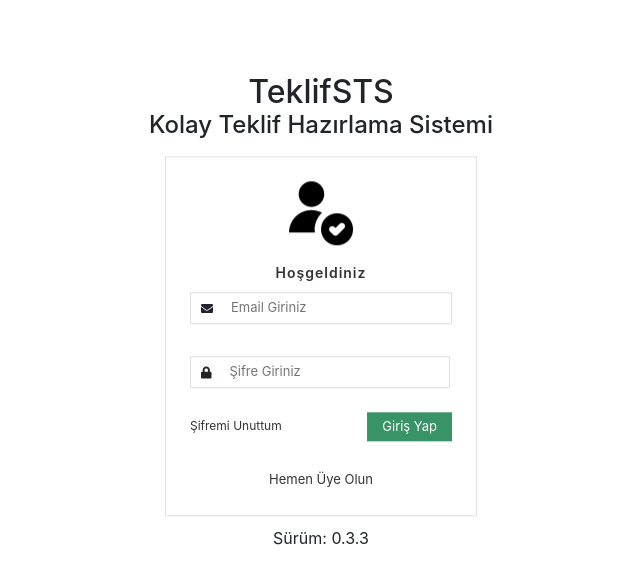
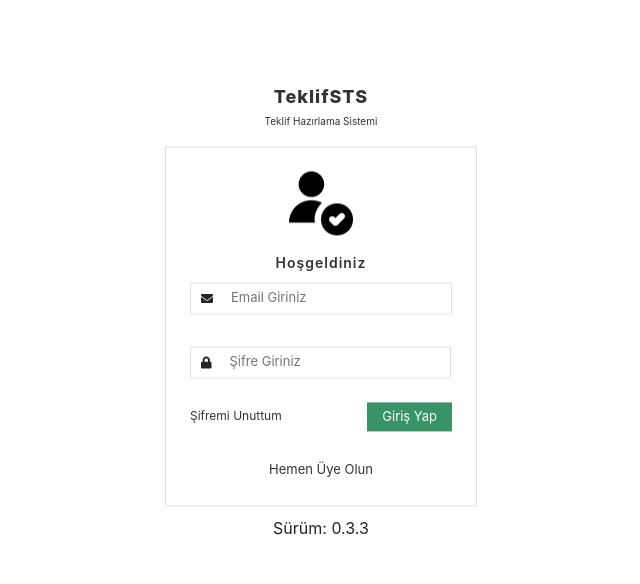
Before and after one commit to tolgagnydnn/teklifsts, a Vue app in the folder web/: page / in a window 1280 px wide. Shown: the top 584 px of the page, without its empty margins (319-959 px from the left). Built offline with nearby package versions, Linux system fonts and the light colour scheme.

Commit message:
Proje girişi başlık yazıları düzenlendi

```diff
--- a/web/src/assets/scss/common/login.scss
+++ b/web/src/assets/scss/common/login.scss
@@ -5,6 +5,15 @@
   transform: translate(-50%, -50%);
   text-align: center;
 
+  &__heading {
+    @include mainTitle;
+    font-weight: 800;
+    letter-spacing: 1px;
+  }
+  &__subheading {
+    @include mainContent;
+    font-size: 10px;
+  }
   &__form {
     border: solid 1px #dddd;
     padding: 1.5rem;
--- a/web/src/components/Login.vue
+++ b/web/src/components/Login.vue
@@ -3,8 +3,9 @@
   <section class="login">
   <div class="container">
       <div class="row">
-        <div class="col-lg-12 col-md-12 col-sm-12 col-12 d-flex justify-content-center align-items-center">
-            <h2>TeklifSTS<br><h4>Kolay Teklif Hazırlama Sistemi</h4></h2>
+        <div class="col-lg-12 col-md-12 col-sm-12 col-12">
+            <p class="login__heading"> TeklifSTS </p>
+            <p class="login__subheading"> Teklif Hazırlama Sistemi </p>
         </div>
     </div>
 
```
